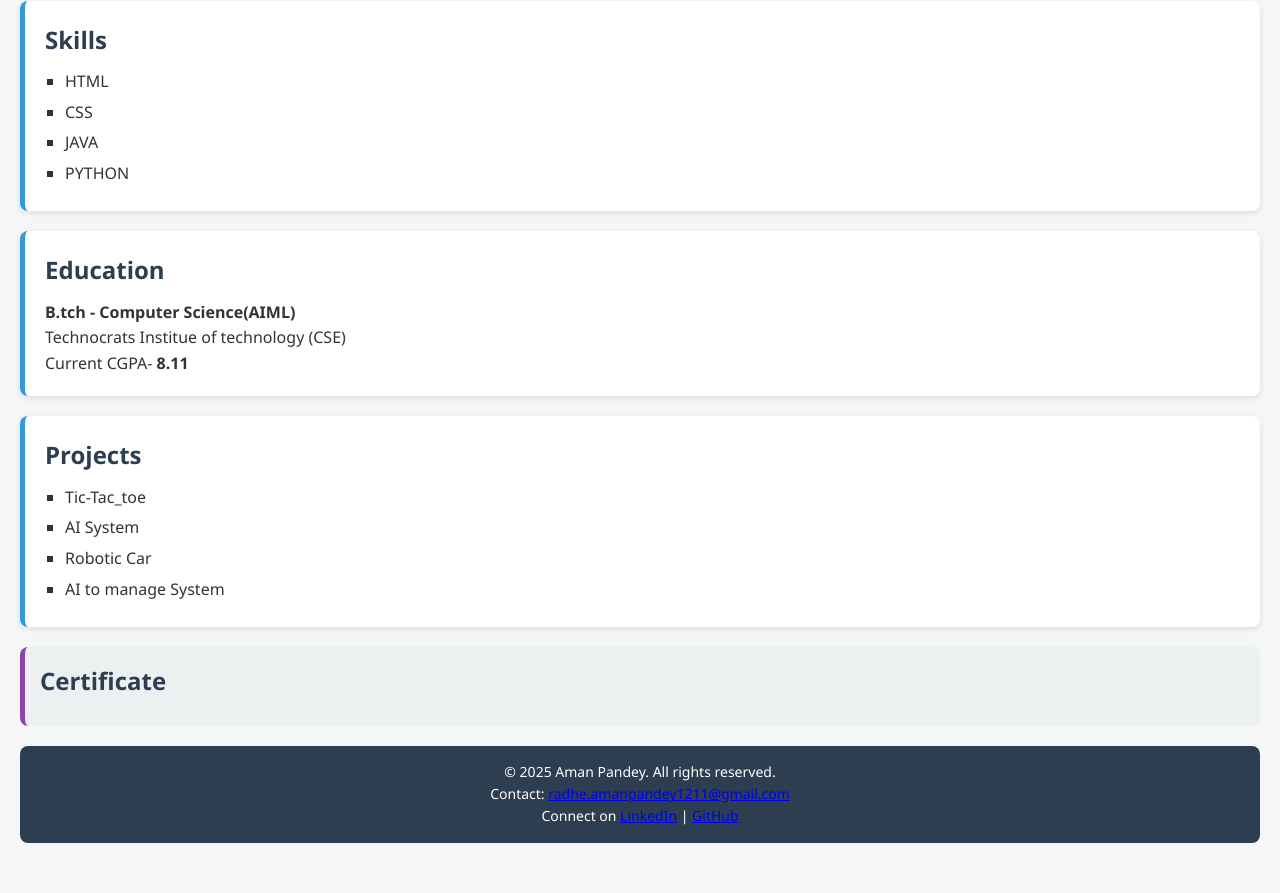
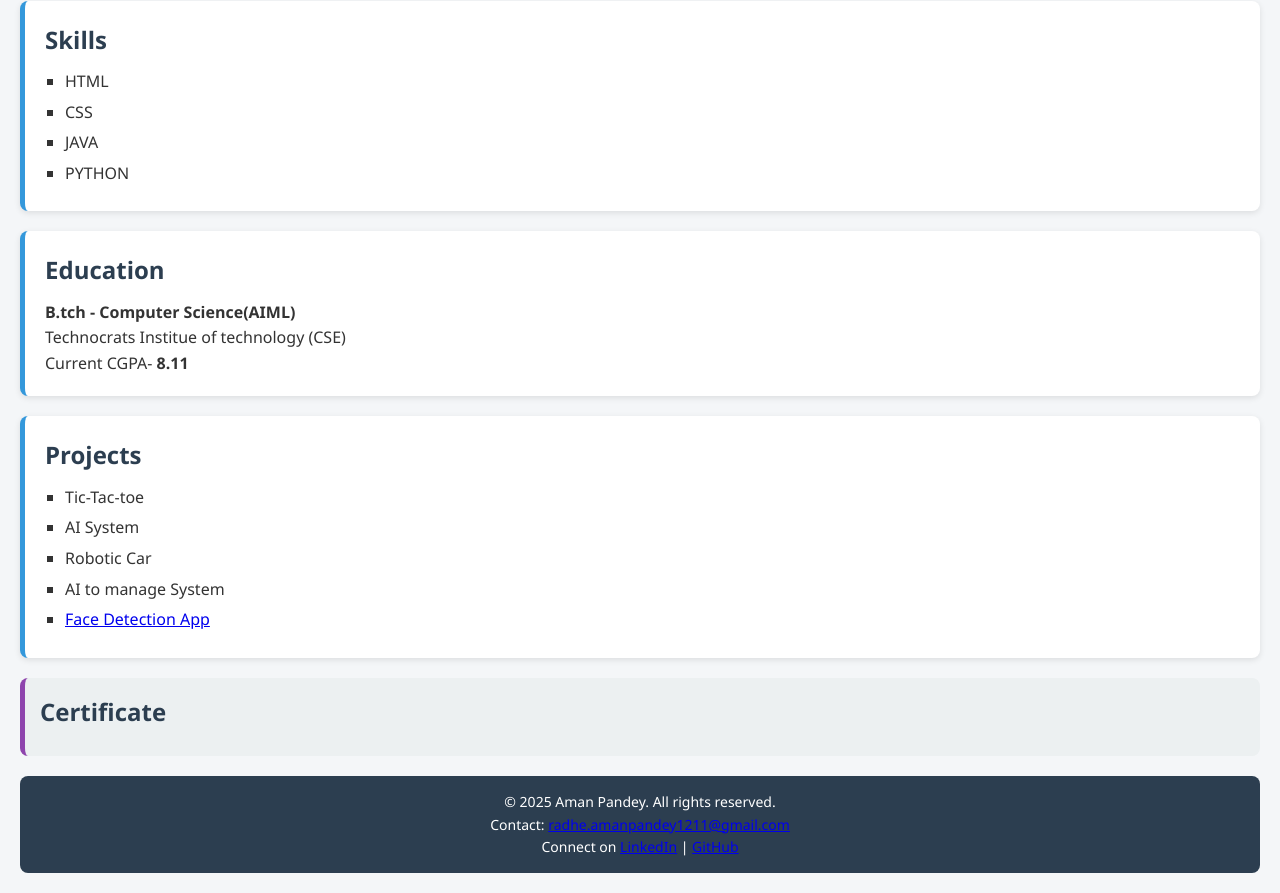
Before and after one commit to AmanPandey-12/Portfolio, a plain HTML site: page index.html in a window 1280 px wide. Shown: the part 631-1524 px from the top of the page. Before the commit the page ends 1494 px from the top, so only its background shows below. Drawn offline with Linux system fonts and the light colour scheme.

Commit message:
Update index.html

```diff
--- a/index.html
+++ b/index.html
@@ -58,12 +58,18 @@
         </main>
         <main>
             <h2>Projects</h2>
-            <ul>
-                <li>Tic-Tac_toe</li>
-                <li>AI System</li>
-                <li>Robotic Car</li>
-                <li>AI to manage System</li>
-            </ul>
+                <ul>
+                    <li>Tic-Tac-toe</li>
+                    <li>AI System</li>
+                    <li>Robotic Car</li>
+                    <li>AI to manage System</li>
+                    <li>
+                        <a href="https://huggingface.co/spaces/amanpandey12/face-detection-app-in-image" target="_blank">
+                            Face Detection App
+                        </a>
+                    </li>
+                </ul>
+
         </main>
         <aside>
             <h2>Certificate</h2>
```
